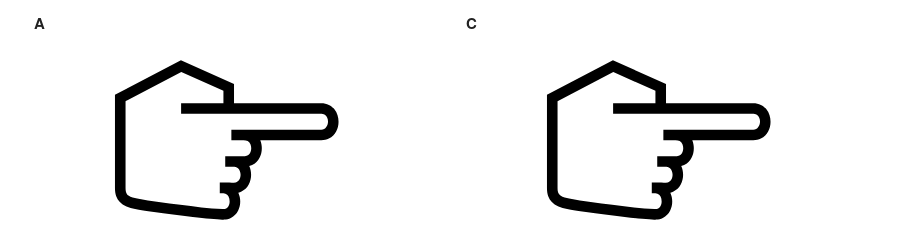
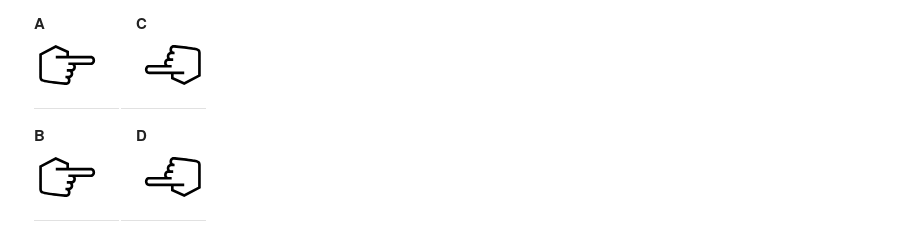
Before and after one commit to 2001tejasjoshi/chopsticks-js, a plain HTML site: page index.html in a window 1280 px wide. Shown: the part 147-386 px from the top of the page, without its empty margins (128-1025 px from the left). Drawn offline with nearby package versions, Linux system fonts and the light colour scheme.

Commit message:
Update style.css

```diff
--- a/style.css
+++ b/style.css
@@ -2,6 +2,10 @@
   display: none;
 }
 img {
-  height: 200px;
-  width: 400px;
+  height: 50px;
+  width: 70px;
 }
+#imgC,
+#imgD {
+  transform: rotate(180deg);
+}
```
